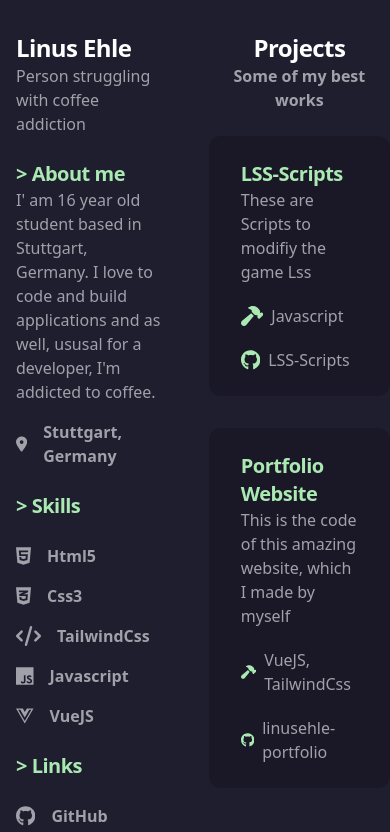
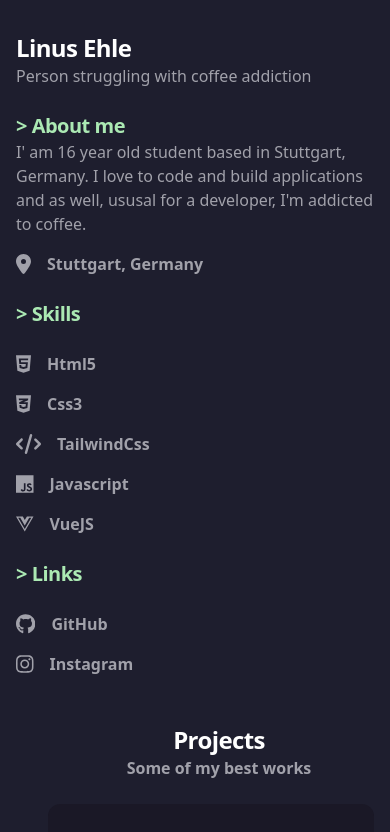
Before and after one commit to linusehle/linusehle-portfolio, a Vue app: page / in a window 390 px wide. Shown: the top 832 px of the page. Built offline with nearby package versions, Linux system fonts and the light colour scheme.

Commit message:
feat: changed margin and padding from elements

```diff
--- a/src/components/Home.vue
+++ b/src/components/Home.vue
@@ -1,6 +1,6 @@
 <template>
     <body class="bg-[#1e1e2e]">
-            <div class="bg-[#1e1e2e] text-white flex justify-center mx-auto max-w-6xl pt-8 space-x-12">
+            <div class="bg-[#1e1e2e] text-white flex flex-col md:flex-row justify-center mx-auto max-w-6xl pt-8 space-x-12 h-full">
                 <div class="mx-auto pl-4">
                     <div>
                         <h2 class="text-2xl font-semibold tracking-tight">Linus Ehle</h2>
@@ -74,7 +74,7 @@
                         </li>
                     </ul>
                 </div>
-                <div class="grid mt-6 max-w-2xl">
+                <div class="grid mt-6 max-w-2xl pb-12">
                     <h2 class="text-xl font-semibold tracking-tight text-[#ABE9B3]">> Links</h2>
                     <ul class="mt-6 space-y-4">
                         <li class="flex space-x-4 items-center">
@@ -123,7 +123,7 @@
                     <h2 class="text-2xl font-semibold tracking-tight">Projects</h2>
                     <p class="text-zinc-400 font-semibold">Some of my best works</p>
                 </div>
-                <div class="grid mt-6 space-y-8">
+                <div class="grid mx-auto max-w-3xl mt-6 space-y-8 justify-center pb-8 pr-4">
                     <div class="bg-[#1a1826] rounded-xl px-8 py-6">
                         <h2 class="text-xl font-semibold tracking-tight text-[#ABE9B3]">LSS-Scripts</h2>
                         <p class="text-zinc-400">These are Scripts to modifiy the game Lss</p>
```
